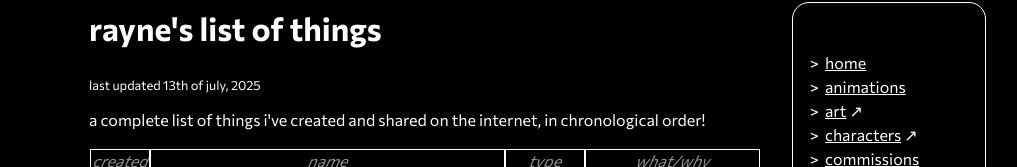
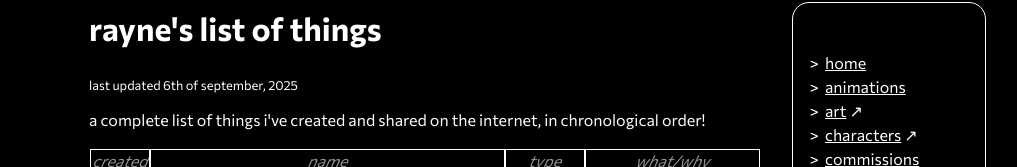
Before and after one commit to raynecloudy/rayneland, a SvelteKit app: page /things in a window 1280 px wide. Shown: the part 496-663 px from the top of the page, without its empty margins (151-1168 px from the left). Built offline with nearby package versions, Linux system fonts and the light colour scheme.

Commit message:
change date

```diff
--- a/src/routes/things/+page.svelte
+++ b/src/routes/things/+page.svelte
@@ -15,7 +15,7 @@
 </svelte:head>
 
 <h1>rayne's list of things</h1>
-<sub>last updated 13th of july, 2025</sub>
+<sub>last updated 6th of september, 2025</sub>
 <p>a complete list of things i've created and shared on the internet, in chronological order!</p>
 <table>
   <thead>
```
